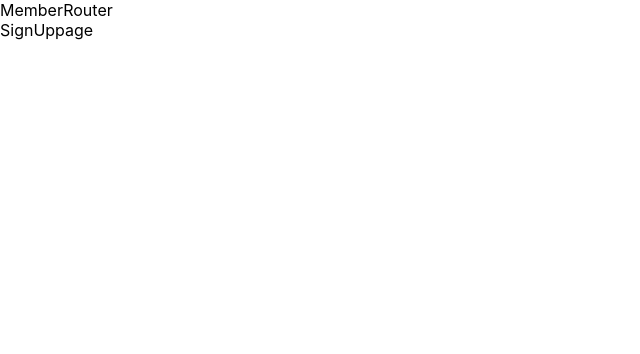
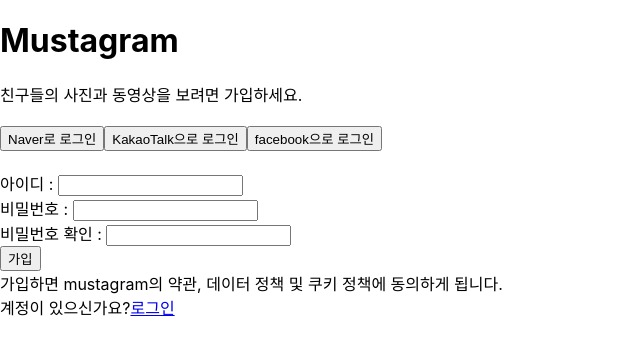
Before and after one commit to siwolsmu89/Mskts_Mustagram, a React (Create React App) app in the folder mustagram_front/: page /SignUp in a window 1280 px wide. Shown: the top 354 px of the page, without its empty margins (0-640 px from the left). Built offline with nearby package versions, Linux system fonts and the light colour scheme.

Commit message:
create member join page structure
20201124

```diff
--- a/mustagram_front/src/component/page/SignUpPage.js
+++ b/mustagram_front/src/component/page/SignUpPage.js
@@ -1,11 +1,15 @@
 import React, {Component} from 'react';
+import SnsLogin from "../part/SnsLogin";
+import JoinMember from "../part/JoinMember";
+import LinkLoginPage from "../part/LinkLoginPage";
 
 class SignUpPage extends Component{
     render() {
         return(
             <div className="SignUp">
-                SignUppage
-
+                <SnsLogin/>
+                <JoinMember/>
+                <LinkLoginPage/>
             </div>
         )
     }
--- /dev/null
+++ b/mustagram_front/src/component/part/JoinMember.js
@@ -0,0 +1,25 @@
+import React, {Component} from "react";
+
+class JoinMember extends Component{
+    render() {
+        return(
+            <div>
+                <div class="login_field">
+                    아이디 : <input type="text" name="id"/> <br/>
+                    비밀번호 : <input type="text" name="password"/> <br/>
+                    비밀번호 확인 : <input type="text" name="password"/> <br/>
+                </div>
+                <div class="submit_button">
+                    <button>
+                        가입
+                    </button>
+                </div>
+                <div class="description">
+                    가입하면 mustagram의 약관, 데이터 정책 및 쿠키 정책에 동의하게 됩니다.
+                </div>
+            </div>
+        )
+    }
+}
+
+export default JoinMember
--- /dev/null
+++ b/mustagram_front/src/component/part/LinkLoginPage.js
@@ -0,0 +1,16 @@
+import React, {Component} from "react";
+
+class LinkLoginPage extends Component{
+   render() {
+       return(
+           <div>
+               <div>
+                   계정이 있으신가요?
+                   <a href="javascript:void(0);">로그인</a>
+               </div>
+           </div>
+       );
+   }
+}
+
+export default LinkLoginPage;
--- /dev/null
+++ b/mustagram_front/src/component/part/SnsLogin.js
@@ -0,0 +1,29 @@
+import React, {Component} from 'react';
+
+class SnsLogin extends Component{
+    render() {
+        return (
+            <div>
+                <div>
+                    <div class="main_title">
+                        <h1>
+                            Mustagram
+                        </h1>
+                    </div>
+                    <div>
+                        친구들의 사진과 동영상을 보려면 가입하세요.
+                    </div>
+                </div>
+                <br/>
+                <div>
+                    <button>Naver로 로그인</button>
+                    <button>KakaoTalk으로 로그인</button>
+                    <button>facebook으로 로그인</button>
+                </div>
+                <br/>
+            </div>
+        );
+    }
+}
+
+export default SnsLogin
--- a/mustagram_front/src/route/MainPageRouter.js
+++ b/mustagram_front/src/route/MainPageRouter.js
@@ -12,5 +12,5 @@ class MainPageRoute extends Component {
         )
     }
 }
-
+``
 export default MainPageRoute
--- a/mustagram_front/src/route/MemberPageRouter.js
+++ b/mustagram_front/src/route/MemberPageRouter.js
@@ -7,7 +7,6 @@ class MemberPageRouter extends Component {
     render(){
         return(
             <div>
-                MemberRouter
                 <Route path='/Login' component={LoginPage}/>
                 <Route path='/SignUp' component={SignUpPage}/>
             </div>
```
